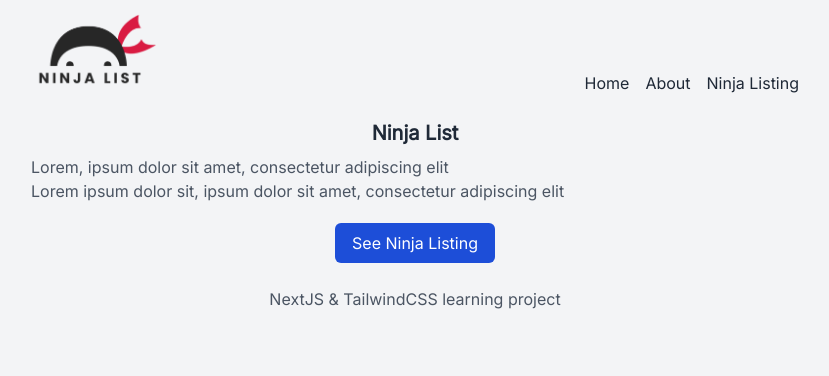
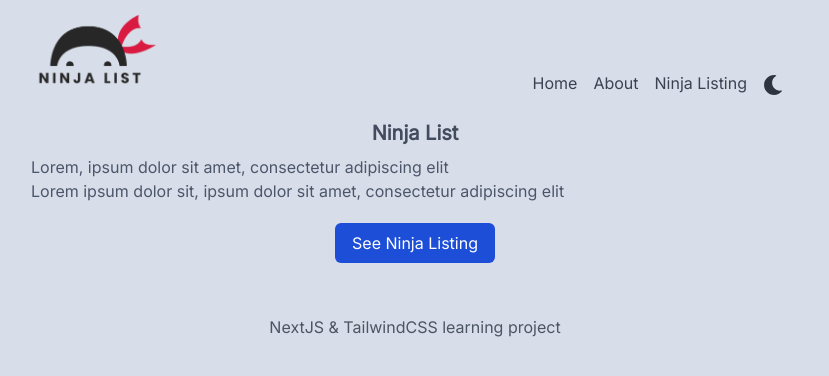
Before and after one commit to PumPum7/NinjaList, a Next.js app: page / in a window 1280 px wide. Shown: the top 376 px of the page, without its empty margins (225-1054 px from the left). Built offline with nearby package versions, Linux system fonts and the light colour scheme; what @tailwindcss/typography would draw is missing.

Commit message:
added darkmode changed styling

```diff
--- a/src/components/Footer.tsx
+++ b/src/components/Footer.tsx
@@ -1,6 +1,6 @@
 export default function Footer() {
     return (
-        <footer className="block mt-1 py-1 text-center text-gray-600">
+        <footer className="block mt-12 py-1 text-center text-gray-600 dark:text-nord-6">
             NextJS & TailwindCSS learning project
         </footer>
     );
--- a/src/components/Navbar.tsx
+++ b/src/components/Navbar.tsx
@@ -1,22 +1,41 @@
 import Link from "next/link";
 import Image from "next/image";
+import { useState } from "react";
+
+import ThemeChanger from "@components/ThemeChange";
 
 export default function Navbar() {
+    const [logo, setLogo] = useState("light");
+
     return (
         <nav className="flex content-end items-end mb-6 mt-3 mx-auto border-gray-100 border-b-1">
             <Link href={"/"}>
                 <a className="mr-auto">
+                    {logo === "light" ? (
                         <Image
                             src={"/logo.png"}
                             width={128}
                             height={77}
                             alt={"Website logo"}
                         />
+                    ) : (
+                        <Image
+                            src={"/logo-white.png"}
+                            width={128}
+                            height={77}
+                            alt={"Website logo"}
+                        />
+                    )}
                 </a>
             </Link>
-            <NavbarItem category={"Home"} linkTo={"/"} />
+            <NavbarItem
+                category={"Home"}
+                linkTo={"/"}
+                classNames="hidden md:block"
+            />
             <NavbarItem category={"About"} linkTo={"/about"} />
             <NavbarItem category={"Ninja Listing"} linkTo={"/ninjas"} />
+            <ThemeChanger changeLogo={(theme: string) => setLogo(theme)} />
         </nav>
     );
 }
@@ -24,13 +43,15 @@ export default function Navbar() {
 export function NavbarItem({
     category,
     linkTo,
+    classNames = "",
 }: {
     category: string;
     linkTo: string;
+    classNames?: string;
 }): JSX.Element {
     return (
         <Link href={linkTo}>
-            <a className="ml-4">{category}</a>
+            <a className={`ml-4 ` + classNames || ""}>{category}</a>
         </Link>
     );
 }
--- a/src/components/NinjaListing.tsx
+++ b/src/components/NinjaListing.tsx
@@ -8,7 +8,7 @@ export const NinjaListing = ({ ninja }: { ninja: Ninja }): JSX.Element => {
     return (
         <div
             className={
-                "mx-1 my-6 px-8 py-10 bg-white border-l-8 hover:border-blue-600 border-white rounded-md"
+                "mx-1 my-6 px-8 py-10 bg-nord-5 dark:bg-nord-3 border-l-8 hover:border-nord-8 border-nord-5 dark:border-nord-3 dark:hover:border-nord-9 rounded-md"
             }>
             <Link href={`/ninjas/${ninja.id}`}>
                 <a className="block">
--- a/src/components/Text/Header1.tsx
+++ b/src/components/Text/Header1.tsx
@@ -4,7 +4,7 @@ export const Header1 = ({
     headerText: string;
 }): JSX.Element => {
     return (
-        <h1 className="pb-2 text-center text-gray-800 text-xl font-bold">
+        <h1 className="pb-2 text-center text-nord-2 dark:text-nord-5 text-xl font-bold">
             {headerText}
         </h1>
     );
--- /dev/null
+++ b/src/components/ThemeChange.tsx
@@ -0,0 +1,56 @@
+import { useEffect, useState } from "react";
+
+export const ThemeChanger = ({
+    changeLogo,
+}: {
+    changeLogo: any;
+}): JSX.Element => {
+    const [theme, setTheme] = useState("light");
+
+    useEffect(() => {
+        if (window.matchMedia("(prefers-color-scheme: dark)").matches) {
+            document.documentElement.classList.add("dark");
+            setTheme("dark");
+        } else {
+            document.documentElement.classList.remove("dark");
+            setTheme("light");
+        }
+    }, []);
+
+    useEffect(() => {
+        if (theme === "dark") {
+            document.documentElement.classList.add("dark");
+            changeLogo("dark");
+        } else {
+            document.documentElement.classList.remove("dark");
+            changeLogo("light");
+        }
+    }, [theme]);
+
+    return (
+        <button
+            type={"button"}
+            aria-label={`Switch to ${theme === "dark" ? "light" : "dark"} mode`}
+            onClick={() => setTheme(theme === "dark" ? "light" : "dark")}
+            className="mx-4">
+            <svg
+                stroke="currentColor"
+                fill="currentColor"
+                strokeWidth="0"
+                viewBox="0 0 512 512"
+                aria-hidden="true"
+                focusable="false"
+                height="1.25em"
+                width="1.25em"
+                xmlns="http://www.w3.org/2000/svg">
+                {theme === "light" ? (
+                    <path d="M283.211 512c78.962 0 151.079-35.925 198.857-94.792 7.068-8.708-.639-21.43-11.562-19.35-124.203 23.654-238.262-71.576-238.262-196.954 0-72.222 38.662-138.635 101.498-174.394 9.686-5.512 7.25-20.197-3.756-22.23A258.156 258.156 0 0 0 283.211 0c-141.309 0-256 114.511-256 256 0 141.309 114.511 256 256 256z" />
+                ) : (
+                    <path d="M256 160c-52.9 0-96 43.1-96 96s43.1 96 96 96 96-43.1 96-96-43.1-96-96-96zm246.4 80.5l-94.7-47.3 33.5-100.4c4.5-13.6-8.4-26.5-21.9-21.9l-100.4 33.5-47.4-94.8c-6.4-12.8-24.6-12.8-31 0l-47.3 94.7L92.7 70.8c-13.6-4.5-26.5 8.4-21.9 21.9l33.5 100.4-94.7 47.4c-12.8 6.4-12.8 24.6 0 31l94.7 47.3-33.5 100.5c-4.5 13.6 8.4 26.5 21.9 21.9l100.4-33.5 47.3 94.7c6.4 12.8 24.6 12.8 31 0l47.3-94.7 100.4 33.5c13.6 4.5 26.5-8.4 21.9-21.9l-33.5-100.4 94.7-47.3c13-6.5 13-24.7.2-31.1zm-155.9 106c-49.9 49.9-131.1 49.9-181 0-49.9-49.9-49.9-131.1 0-181 49.9-49.9 131.1-49.9 181 0 49.9 49.9 49.9 131.1 0 181z" />
+                )}
+            </svg>
+        </button>
+    );
+};
+
+export default ThemeChanger;
--- a/src/pages/index.tsx
+++ b/src/pages/index.tsx
@@ -12,10 +12,10 @@ export default function Home() {
             </Head>
             <div>
                 <Header1 headerText={"Ninja List"} />
-                <p className="text-center text-gray-600 md:text-left">
+                <p className="text-center text-nord-3 dark:text-nord-4 md:text-left">
                     Lorem, ipsum dolor sit amet, consectetur adipiscing elit
                 </p>
-                <p className="text-center text-gray-600 md:text-left">
+                <p className="text-center text-nord-3 dark:text-nord-4 md:text-left">
                     Lorem ipsum dolor sit, ipsum dolor sit amet, consectetur
                     adipiscing elit
                 </p>
--- a/src/styles/globals.css
+++ b/src/styles/globals.css
@@ -8,12 +8,15 @@
 /* purgecss start ignore */
 @layer base {
     body {
-        @apply bg-gray-100;
-        @apply text-gray-800;
+        @apply bg-nord-4;
+        @apply dark:bg-nord-1;
+        @apply text-nord-0;
+        @apply dark:text-nord-4;
     }
 
     a {
-        @apply text-gray-800;
+        @apply text-nord-1;
+        @apply dark:text-nord-5;
         @apply no-underline;
     }
 }
--- a/tailwind.config.js
+++ b/tailwind.config.js
@@ -7,11 +7,25 @@ module.exports = {
             "./src/pages/**/*.{js,ts,jsx,tsx}",
         ],
     },
-    darkMode: false, // or 'media' or 'class'
+    darkMode: "class", // or 'media' or 'class'
     theme: {
         extend: {
             fontFamily: {
                 sans: ["Inter", ...defaultTheme.fontFamily.sans],
+            },
+            colors: {
+                nord: {
+                    0: "#2e3440",
+                    1: "#3b4252",
+                    2: "#434c5e",
+                    3: "#4c566a",
+                    4: "#d8dee9",
+                    5: "#e5e9f0",
+                    6: "#eceff4",
+                    7: "#8fbcbb",
+                    8: "#88c0d0",
+                    9: "#81a1c1",
+                },
             },
         },
     },
```
Also changed, not shown: 1 other file (tests, documents, lock files or other folders). Lines whose indentation alone changed are shown as unchanged.
